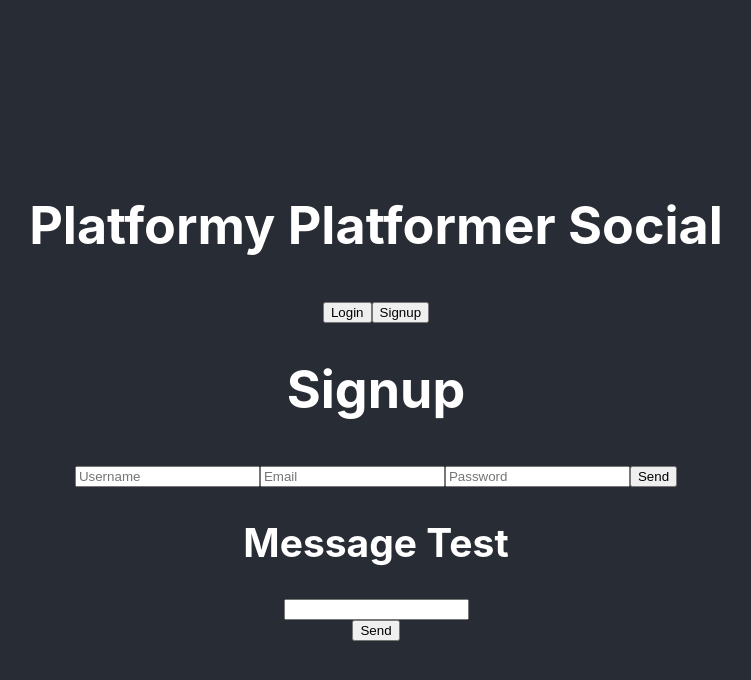
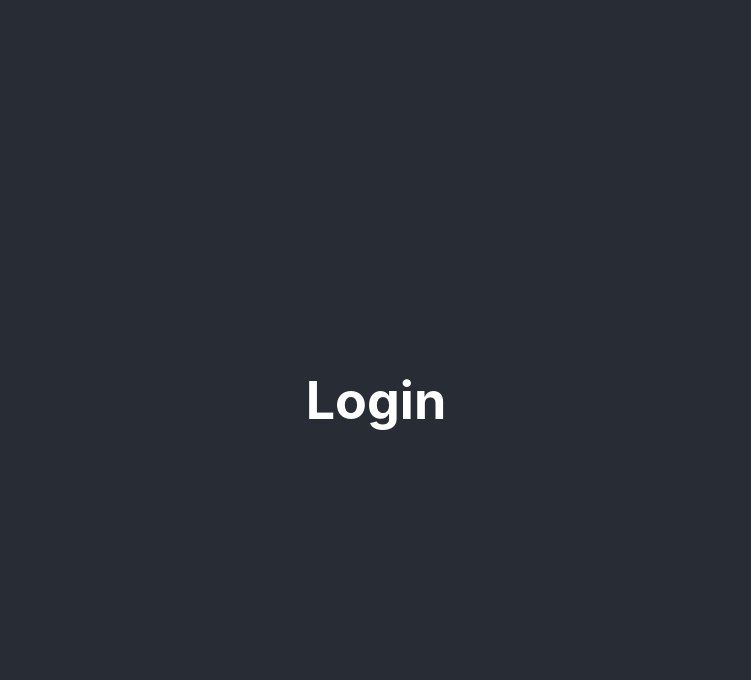
Before and after one commit to Joseph-Cardona/Platformy, a React (Create React App) app in the folder client/: page / in a window 1280 px wide. Both pictures are taken after a click on the button "Login". Shown: the top 680 px of the page, without its empty margins (264-1015 px from the left). Built offline with nearby package versions, Linux system fonts and the light colour scheme.

Commit message:
Made signup error messages show in the front end

```diff
--- a/client/src/App.js
+++ b/client/src/App.js
@@ -5,25 +5,24 @@ import Login from './components/Login.js';
 import Signup from './components/Signup.js';
 
 function App() {
-  const [msg, setMsg] = useState('');
+  const [screen, setScreen] = useState('start');
 
-  const send = () => {
-    fetch('http://localhost:5000/api/messages', {
-      method: 'POST',
-      headers: { 'Content-Type': 'application/json' },
-      body: JSON.stringify({ message: msg }),
-    });
-    setMsg('');
-  };
+  const switchToLogin = () => {
+    setScreen('login');
+  }
+  const switchToSignup = () => {
+    setScreen('signup');
+  }
 
   return (
     <div className="App">
       <header className="App-header">
-        <StartScreen />
-        <Signup />
-        <h2>Message Test</h2>
-        <input value={msg} onChange={e => setMsg(e.target.value)} />
-        <button onClick={send}>Send</button>
+        {screen === 'start' && (
+          <StartScreen loginClicked={switchToLogin} signupClicked={switchToSignup} />
+        )}
+
+        {screen === 'login' && <Login />}
+        {screen === 'signup' && <Signup />}
       </header>
     </div>
   );
--- a/client/src/components/Login.js
+++ b/client/src/components/Login.js
@@ -0,0 +1,11 @@
+import React from 'react';
+
+function Login () {
+  return (
+    <div>
+      <h1>Login</h1>
+    </div>
+  );
+}
+
+export default Login;
--- a/client/src/components/Signup.js
+++ b/client/src/components/Signup.js
@@ -5,23 +5,33 @@ function Signup () {
   const [email, setEmail] = useState('');
   const [password, setPassword] = useState('');
 
-  const send = () => {
-    fetch('http://localhost:5000/api/users', {
+  const send = async () => {
+    try {
+      const msg = await fetch('http://localhost:5000/api/users', {
         method: 'POST',
         headers: { 'Content-Type': 'application/json' },
         body: JSON.stringify({ username: username, email: email, password: password }),
       });
+      const data = await msg.json();
+      if (msg.ok) {
         setUsername('');
         setEmail('');
         setPassword('');
-  };
+        alert('NEW ACCOUNT CREATED');
+      } else {
+        alert(data.error || 'SIGNUP FAILED TRY AGAIN');
+      }
+    } catch (err) {
+      alert('NETWORK ERROR: THE SERVER MIGHT NOT BE UP');
+    }
+  }
 
   return (
     <div>
       <h1>Signup</h1>
-      <input value={username} placeholder="Username" onChange={e => setUsername(e.target.value)} />
-      <input value={email} placeholder="Email" onChange={e => setEmail(e.target.value)} />
-      <input value={password} placeholder="Password" onChange={e => setPassword(e.target.value)} />
+      <input type='text' value={username} placeholder='Username' onChange={e => setUsername(e.target.value)} />
+      <input type='email' value={email} placeholder='Email' onChange={e => setEmail(e.target.value)} />
+      <input type='password' value={password} placeholder='Password' onChange={e => setPassword(e.target.value)} />
       <button onClick={send}>Send</button>
     </div>
   );
--- a/client/src/components/StartScreen.js
+++ b/client/src/components/StartScreen.js
@@ -1,11 +1,11 @@
 import React from 'react';
 
-function StartScreen () {
+function StartScreen ({loginClicked, signupClicked}) {
   return (
     <div>
       <h1>Platformy Platformer Social</h1>
-      <button>Login</button>
-      <button>Signup</button>
+      <button onClick={loginClicked}>Login</button>
+      <button onClick={signupClicked}>Signup</button>
     </div>
   );
 }
```
Also changed, not shown: 1 other file (tests, documents, lock files or other folders). Lines whose indentation alone changed are shown as unchanged.
